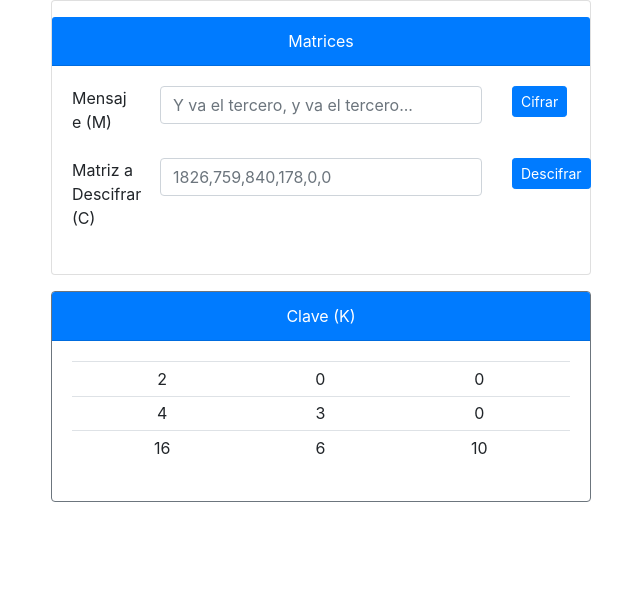
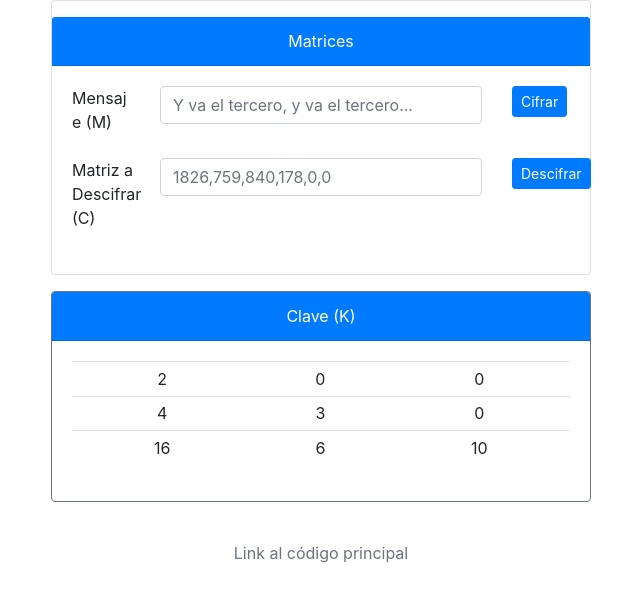
Before and after one commit to gutierreznestor/ngmatrices, an Angular app: page / in a window 1280 px wide. Shown: the top 602 px of the page, without its empty margins (319-959 px from the left). Built offline with nearby package versions, Linux system fonts and the light colour scheme.

Commit message:
Link al código principal

```diff
--- a/src/app/matrices/tablero/tablero.component.html
+++ b/src/app/matrices/tablero/tablero.component.html
@@ -44,4 +44,11 @@
       </div>
     </div>
   </div>
+  <footer class="footer mt-auto py-3">
+    <div class="container text-center">
+      <a class="btn" target="_blank" href="https://stackblitz.com/edit/ngmatrices?file=src%2Fapp%2Fmatrices%2Ftablero%2Ftablero.component.ts">
+        <span class="text-muted">Link al código principal</span>
+      </a>
+    </div>
+  </footer>
 </div>
```
